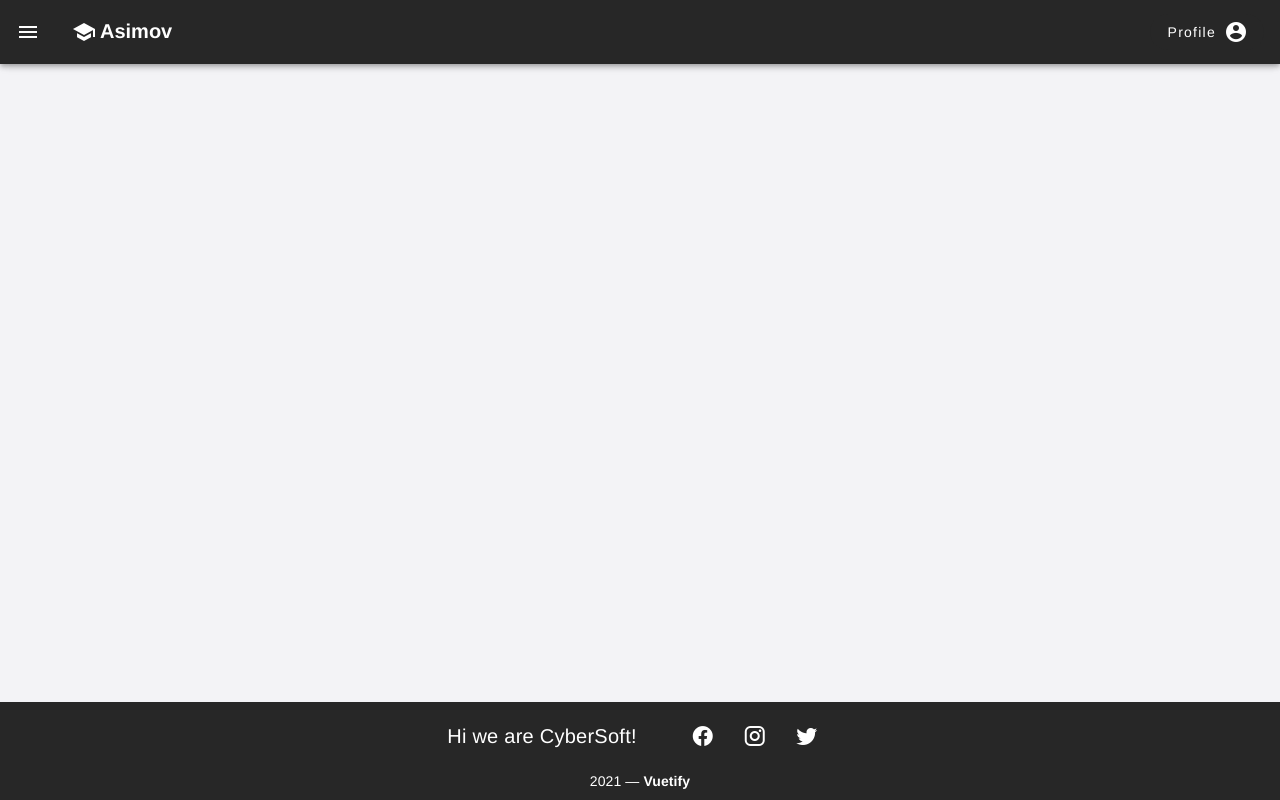
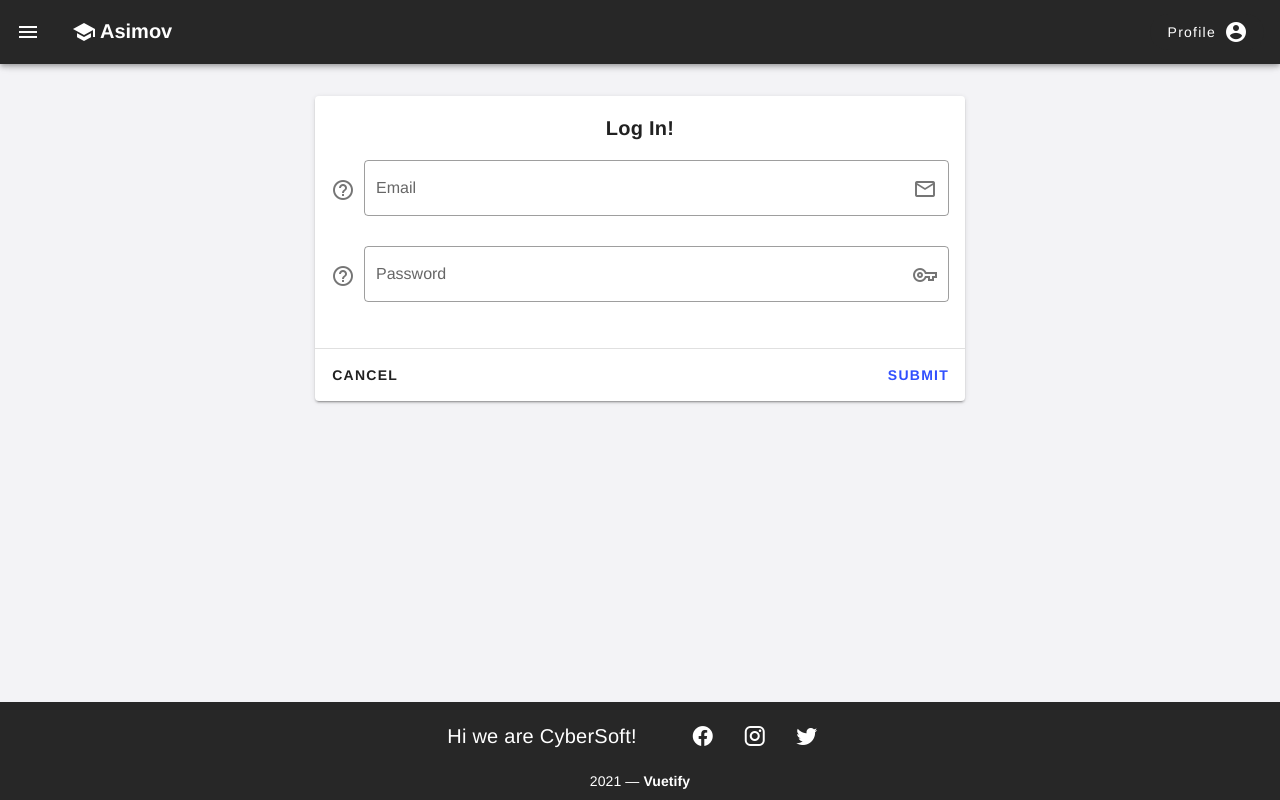
Before and after one commit to Cybersoft-Asimov-20212/frontend-asimov, a Vue app: page /log-in in a window 1280 px wide. Built offline with nearby package versions, Linux system fonts and the light colour scheme.

Commit message:
feat: base component log in added

```diff
--- /dev/null
+++ b/src/log-in/pages/log-in.vue
@@ -0,0 +1,160 @@
+<template>
+  <div class="log-in">
+    <v-container class="mt-5 px-4">
+    <v-row>
+      <v-col cols="12" align="center">
+        <v-card ref="form" max-width="650">
+          <v-card-title class="justify-center font-weight-bold">Log In!</v-card-title>
+          <v-card-text>
+            <v-text-field outlined
+                ref="email"
+                v-model="email"
+                :rules="[() => !!email || 'This field is required']"
+                :error-messages="errorMessages"
+                label="Email"
+                placeholder="example@gmail.com"
+                required
+            >
+              <template v-slot:prepend>
+                <v-tooltip
+                    bottom
+                >
+                  <template v-slot:activator="{ on }">
+                    <v-icon v-on="on">
+                      mdi-help-circle-outline
+                    </v-icon>
+                  </template>
+                  I'm a tooltip
+                </v-tooltip>
+              </template>
+              <template v-slot:append>
+                <v-fade-transition leave-absolute>
+                  <v-icon v-on="on">
+                    mdi-email-outline
+                  </v-icon>
+                </v-fade-transition>
+              </template>
+            </v-text-field>
+            <v-text-field outlined
+                          type="password"
+                          ref="password"
+                          v-model="password"
+                          :rules="[() => !!password || 'This field is required']"
+                          :error-messages="errorMessages"
+                          label="Password"
+                          placeholder="*********"
+                          required
+            >
+              <template v-slot:prepend>
+                <v-tooltip
+                    bottom
+                >
+                  <template v-slot:activator="{ on }">
+                    <v-icon v-on="on">
+                      mdi-help-circle-outline
+                    </v-icon>
+                  </template>
+                  I'm a tooltip
+                </v-tooltip>
+              </template>
+              <template v-slot:append>
+                <v-fade-transition leave-absolute>
+                  <v-icon v-on="on">
+                    mdi-key-outline
+                  </v-icon>
+                </v-fade-transition>
+              </template>
+            </v-text-field>
+          </v-card-text>
+          <v-divider></v-divider>
+          <v-card-actions>
+            <v-btn text
+                   class="font-weight-bold">
+              Cancel
+            </v-btn>
+            <v-spacer></v-spacer>
+            <v-slide-x-reverse-transition>
+              <v-tooltip
+                  v-if="formHasErrors"
+                  left
+              >
+                <template v-slot:activator="{ on, attrs }">
+                  <v-btn
+                      icon
+                      class="my-0"
+                      v-bind="attrs"
+                      @click="resetForm"
+                      v-on="on"
+                  >
+                    <v-icon>mdi-refresh</v-icon>
+                  </v-btn>
+                </template>
+                <span>Refresh form</span>
+              </v-tooltip>
+            </v-slide-x-reverse-transition>
+            <v-btn
+                class="font-weight-bold"
+                color="indigo accent-4"
+                text
+                @click="submit"
+            >
+              Submit
+            </v-btn>
+          </v-card-actions>
+        </v-card>
+      </v-col>
+    </v-row>
+    </v-container>
+  </div>
+</template>
+
+<script>
+export default {
+  name: "log-in",
+    data: () => ({
+      errorMessages: '',
+      email: null,
+      password: null,
+      formHasErrors: false,
+    }),
+
+    computed: {
+      form () {
+        return {
+          email: this.email,
+          password: this.password
+        }
+      },
+    },
+
+    watch: {
+      email () {
+        this.errorMessages = ''
+      },
+    },
+
+    methods: {
+      resetForm () {
+        this.errorMessages = []
+        this.formHasErrors = false
+
+        Object.keys(this.form).forEach(f => {
+          this.$refs[f].reset()
+        })
+      },
+      submit () {
+        this.formHasErrors = false
+
+        Object.keys(this.form).forEach(f => {
+          if (!this.form[f]) this.formHasErrors = true
+
+          this.$refs[f].validate(true)
+        })
+      },
+    },
+  }
+</script>
+
+<style scoped>
+
+</style>
--- a/src/router/index.js
+++ b/src/router/index.js
@@ -7,38 +7,38 @@
   {
     path: '/',
     name: 'dashboard',
-    component: () => import(/* webpackChunkName: "about" */ '@/dashboard/pages/dashboard')
+    component: () => import(/* webpackChunkName: "dashboard" */ '@/dashboard/pages/dashboard')
   },
   {
     path: '/dashboard',
     name: 'dashboard',
-    component: () => import(/* webpackChunkName: "about" */ '@/dashboard/pages/dashboard')
+    component: () => import(/* webpackChunkName: "dashboard" */ '@/dashboard/pages/dashboard')
   },
   {
     path: '/announcements',
     name: 'announcements',
-    component: () => import(/* webpackChunkName: "about" */ '@/announcements/pages/announcements')
+    component: () => import(/* webpackChunkName: "announcements" */ '@/announcements/pages/announcements')
   },
   {
     path: '/competences',
     name: 'competences',
-    component: () => import(/* webpackChunkName: "about" */ '@/competences/pages/competences')
+    component: () => import(/* webpackChunkName: "competences" */ '@/competences/pages/competences')
   },
   {
     path: '/courses',
     name: 'courses',
-    component: () => import(/* webpackChunkName: "about" */ '@/courses/pages/courses')
+    component: () => import(/* webpackChunkName: "courses" */ '@/courses/pages/courses')
   },
   {
     path: '/courses/:id',
     name: 'course-detail',
-    component: () => import(/* webpackChunkName: "about" */ '@/courses/pages/course-detail')
+    component: () => import(/* webpackChunkName: "course-detail" */ '@/courses/pages/course-detail')
 
   },
   {
     path: '/teachers',
     name: 'teachers',
-    component: () => import(/* webpackChunkName: "about" */ '@/teachers/pages/teachers')
+    component: () => import(/* webpackChunkName: "teachers" */ '@/teachers/pages/teachers')
   },
   {
     path: '/teachers/:id',
@@ -53,12 +53,17 @@
   {
     path: "/top-teachers",
     name: 'top-teachers',
-    component: () => import(/* webpackChunkName: "about" */ '@/top-teachers/pages/top-teachers')
+    component: () => import(/* webpackChunkName: "top-teachers" */ '@/top-teachers/pages/top-teachers')
   },
   {
     path: '/announcements-for-teachers',
     name: 'announcements-for-teachers',
-    component: () => import(/* webpackChunkName: "about" */ '@/announcements/pages/announcements-for-teachers')
+    component: () => import(/* webpackChunkName: "announcements-for-teachers" */ '@/announcements/pages/announcements-for-teachers')
+  },
+  {
+    path: '/log-in',
+    name: 'log-in',
+    component: () => import(/* webpackChunkName: "log-in" */ '@/log-in/pages/log-in')
   }
 ]
 
```
